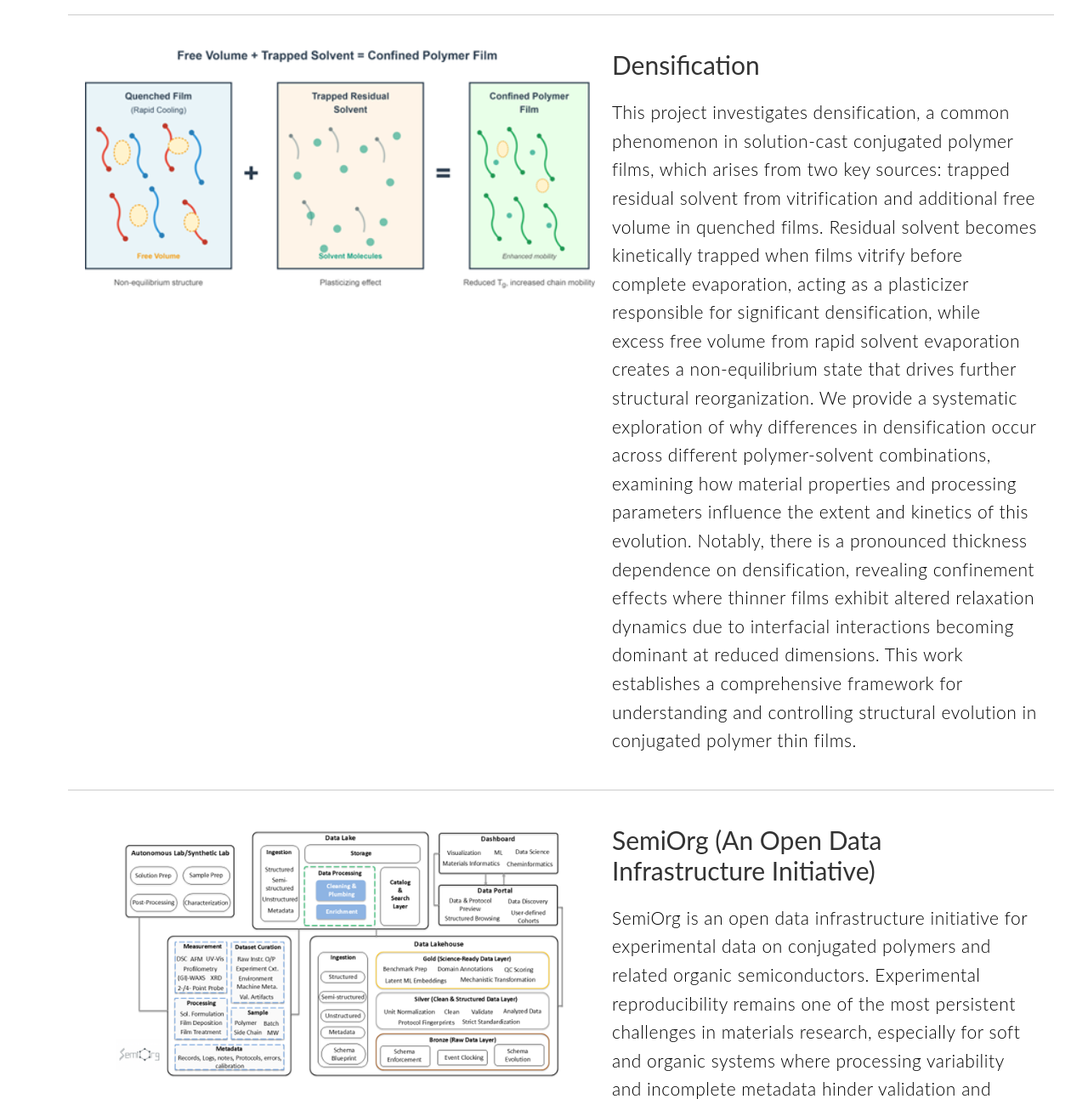
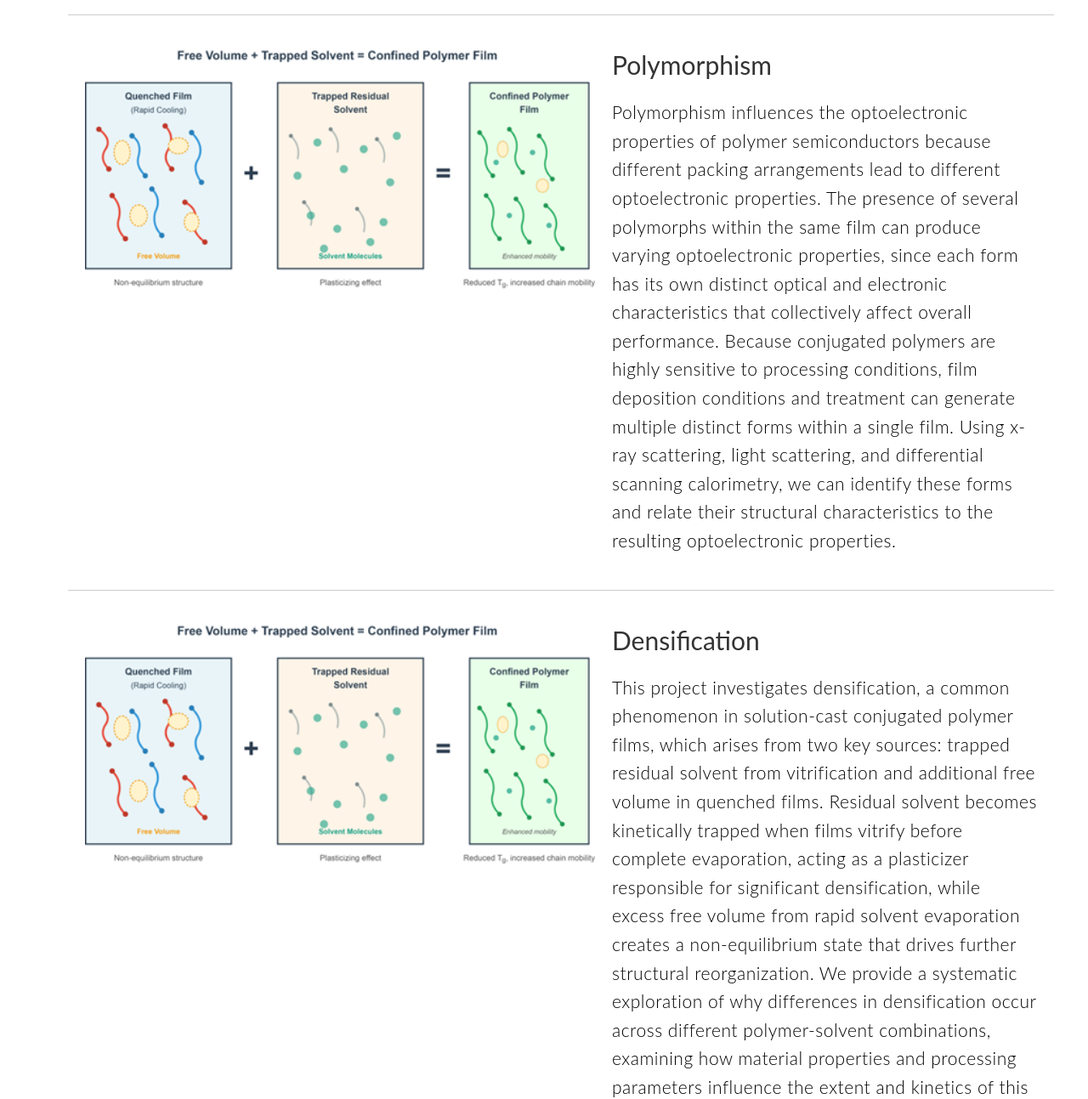
Before and after one commit to fengzhihao77/GT-NCST-NSF-DMREF-main, a plain HTML site: page projects.html in a window 1280 px wide. Shown: the part 1063-2356 px from the top of the page at 85% size. Drawn offline with Linux system fonts and the light colour scheme.

Commit message:
updatedproject 3

```diff
--- a/projects.html
+++ b/projects.html
@@ -45,6 +45,15 @@
       <li>
         <div class="image" style="background-image:url('img/proj_4.png')"></div>
         <div class="meta">
+          <h3>Polymorphism </h3>
+          <p>Polymorphism influences the optoelectronic properties of polymer semiconductors because different packing arrangements lead to different optoelectronic properties. The presence of several polymorphs within the same film can produce varying optoelectronic properties, since each form has its own distinct optical and electronic characteristics that collectively affect overall performance. Because conjugated polymers are highly sensitive to processing conditions, film deposition conditions and treatment can generate multiple distinct forms within a single film. Using x-ray scattering, light scattering, and differential scanning calorimetry, we can identify these forms and relate their structural characteristics to the resulting optoelectronic properties.</p>
+        </div>
+      </li>
+
+
+      <li>
+        <div class="image" style="background-image:url('img/proj_4.png')"></div>
+        <div class="meta">
           <h3>Densification</h3>
           <p>This project investigates densification, a common phenomenon in solution-cast conjugated polymer films, which arises from two key sources: trapped residual solvent from vitrification and additional free volume in quenched films. Residual solvent becomes kinetically trapped when films vitrify before complete evaporation, acting as a plasticizer responsible for significant densification, while excess free volume from rapid solvent evaporation creates a non-equilibrium state that drives further structural reorganization. We provide a systematic exploration of why differences in densification occur across different polymer-solvent combinations, examining how material properties and processing parameters influence the extent and kinetics of this evolution. Notably, there is a pronounced thickness dependence on densification, revealing confinement effects where thinner films exhibit altered relaxation dynamics due to interfacial interactions becoming dominant at reduced dimensions. This work establishes a comprehensive framework for understanding and controlling structural evolution in conjugated polymer thin films.</p>
         </div>
```
